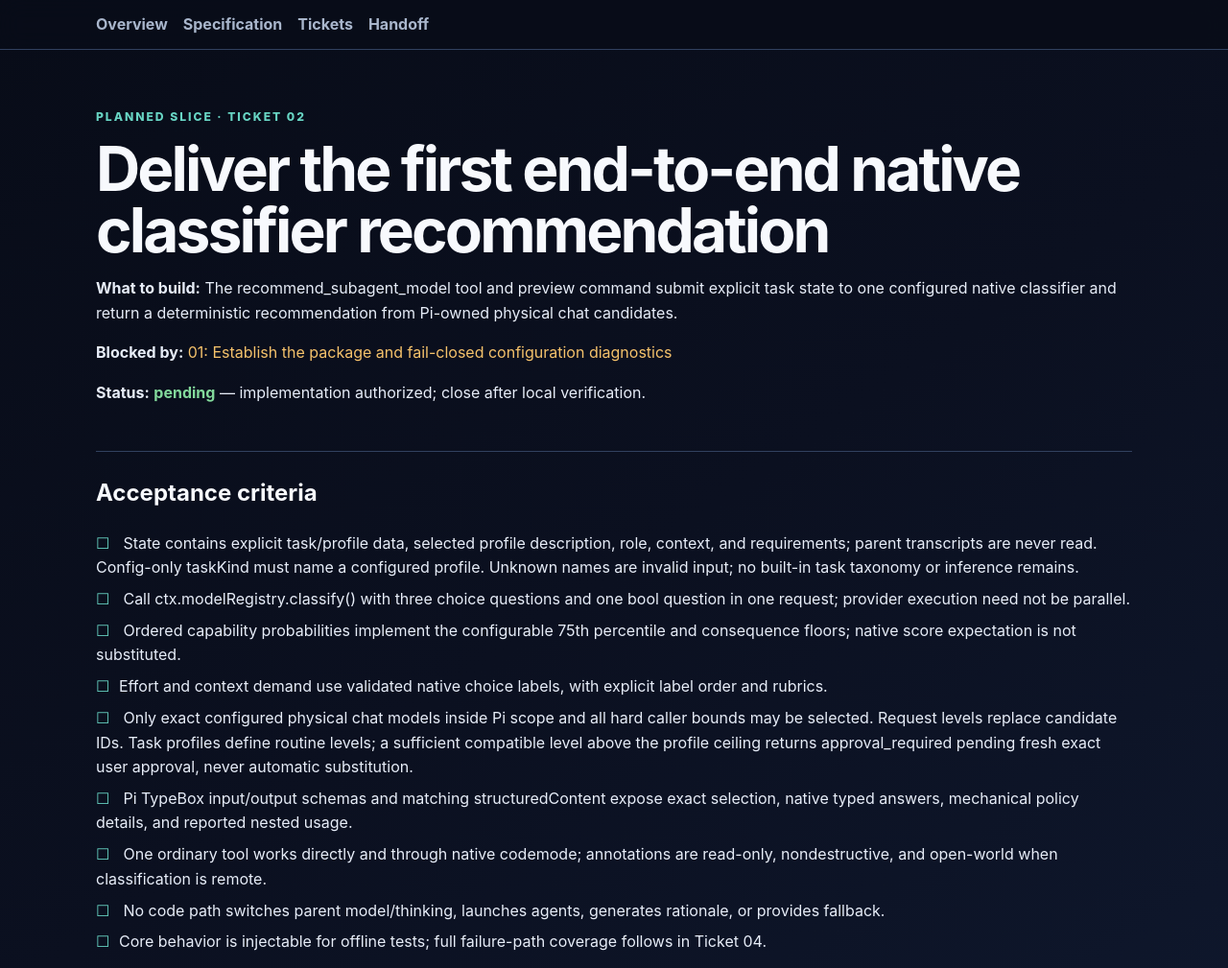
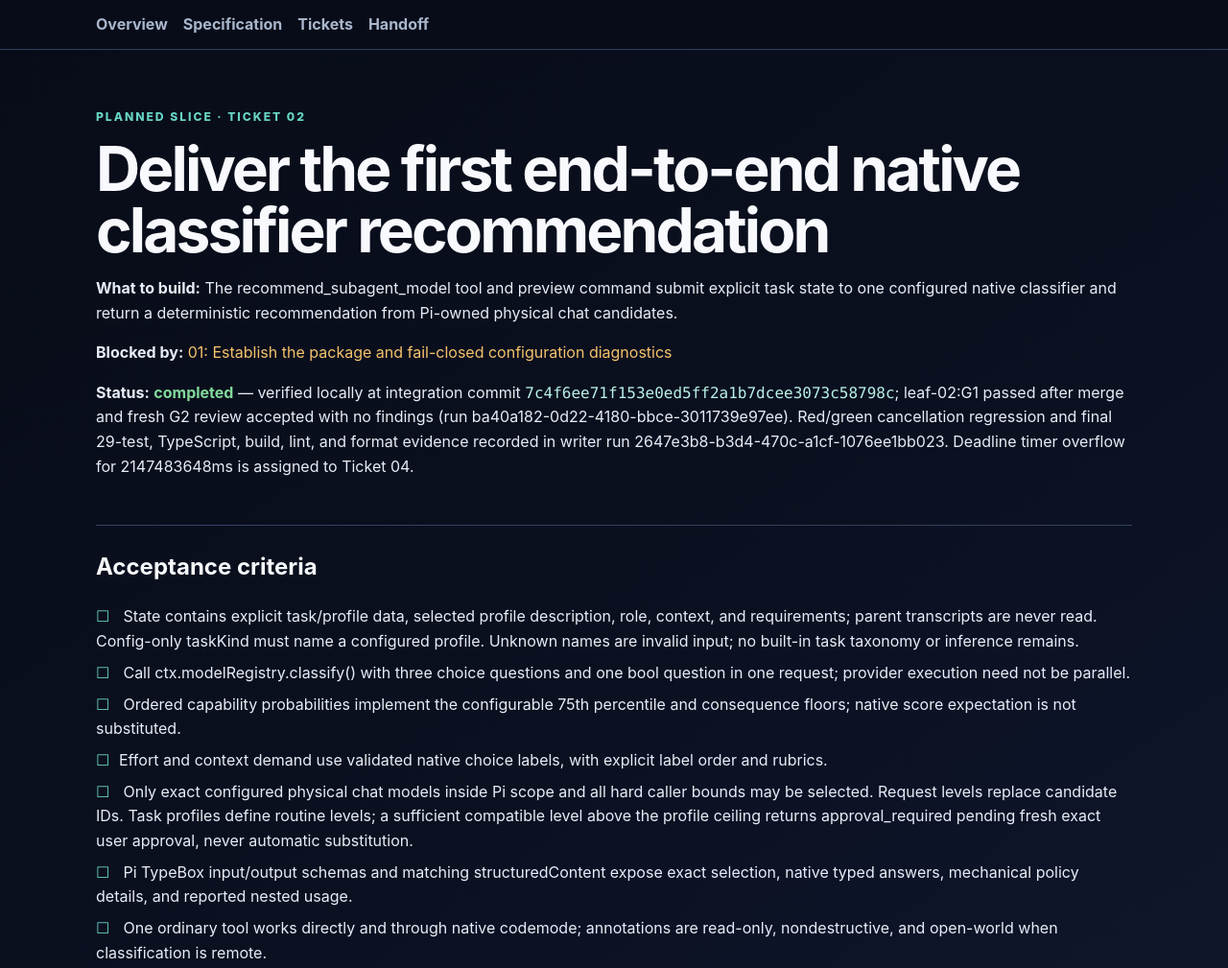
Before and after one commit to schultzp2020/pi-extensions, a website: page docs/tickets/02-native-classifier-recommendation.html in a window 1280 px wide. Shown: the top 1009 px of the page at 96% size. Drawn offline with Linux system fonts and the light colour scheme.

Commit message:
docs(pi-model-advisor): record ticket 02 completion

```diff
--- a/docs/tickets/02-native-classifier-recommendation.html
+++ b/docs/tickets/02-native-classifier-recommendation.html
@@ -277,8 +277,11 @@
         <span class="blocked">01: Establish the package and fail-closed configuration diagnostics</span>
       </p>
       <p>
-        <strong>Status:</strong> <span class="status">pending</span> — implementation authorized; close after local
-        verification.
+        <strong>Status:</strong> <span class="status">completed</span> — verified locally at integration commit
+        <code>7c4f6ee71f153e0ed5ff2a1b7dcee3073c58798c</code>; leaf-02:G1 passed after merge and fresh G2 review
+        accepted with no findings (run ba40a182-0d22-4180-bbce-3011739e97ee). Red/green cancellation regression and
+        final 29-test, TypeScript, build, lint, and format evidence recorded in writer run
+        2647e3b8-b3d4-470c-a1cf-1076ee1bb023. Deadline timer overflow for 2147483648ms is assigned to Ticket 04.
       </p>
       <h2>Acceptance criteria</h2>
       <ul class="checklist">
```
Also changed, not shown: docs/pi-model-advisor-tickets.html (+7 -0 lines).
